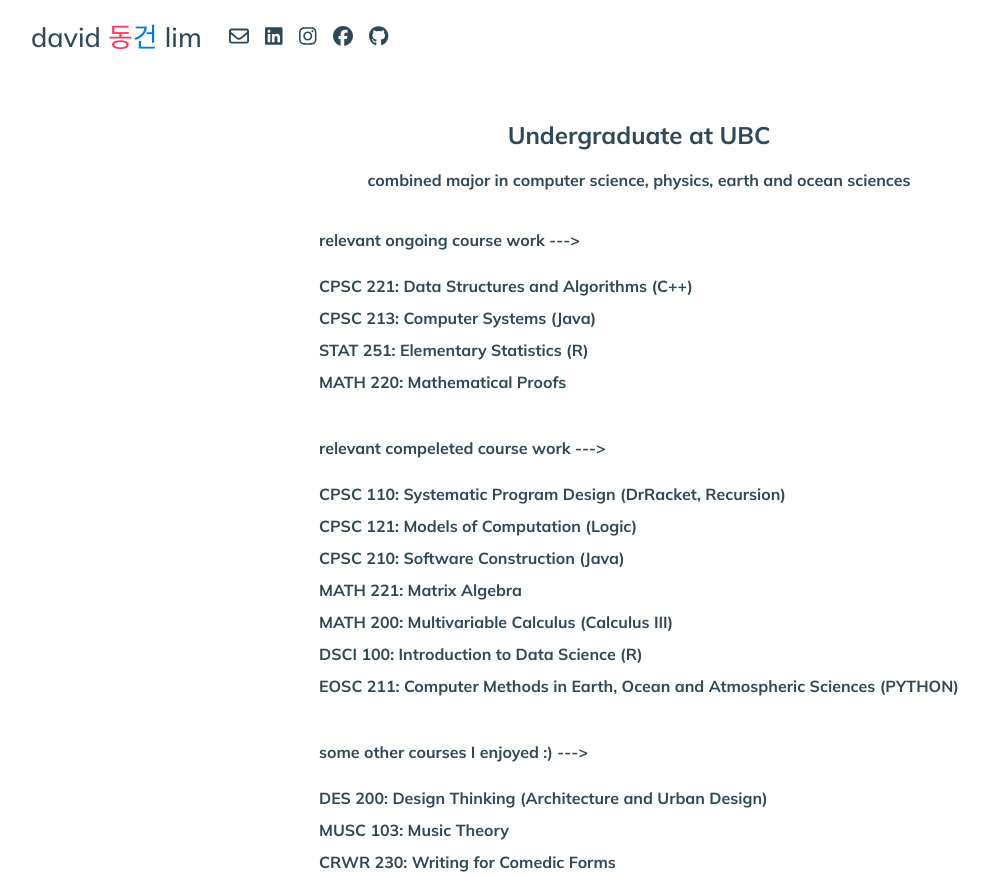
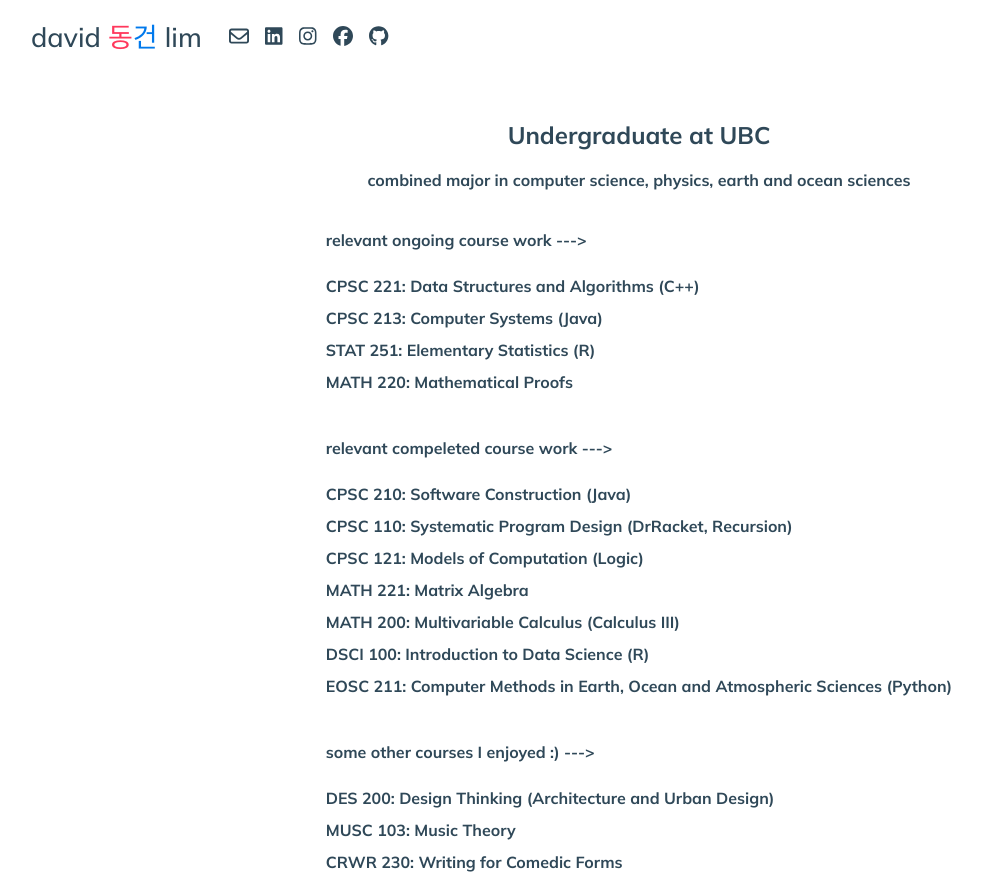
Before and after one commit to dvidEast/portfolio-v4, a React (Vite) app: page /school in a window 1280 px wide. Shown: the whole page, without its empty margins (1-990 px from the left). Built offline with nearby package versions, Linux system fonts and the light colour scheme.

Commit message:
Update School.jsx

```diff
--- a/src/pages/School.jsx
+++ b/src/pages/School.jsx
@@ -48,13 +48,13 @@ function School(){
                     <p>relevant compeleted course work ---></p>
                     <br></br>
                     <ul>
+                        <li>CPSC 210: Software Construction (Java)</li>
                         <li>CPSC 110: Systematic Program Design (DrRacket, Recursion)</li>
                         <li>CPSC 121: Models of Computation (Logic)</li>
-                        <li>CPSC 210: Software Construction (Java)</li>
                         <li>MATH 221: Matrix Algebra</li>
                         <li>MATH 200: Multivariable Calculus (Calculus III) </li>
                         <li>DSCI 100: Introduction to Data Science (R)</li>
-                        <li>EOSC 211: Computer Methods in Earth, Ocean and Atmospheric Sciences (PYTHON) </li>
+                        <li>EOSC 211: Computer Methods in Earth, Ocean and Atmospheric Sciences (Python) </li>
                     </ul>
                     <br></br>
                     <br></br>
```
